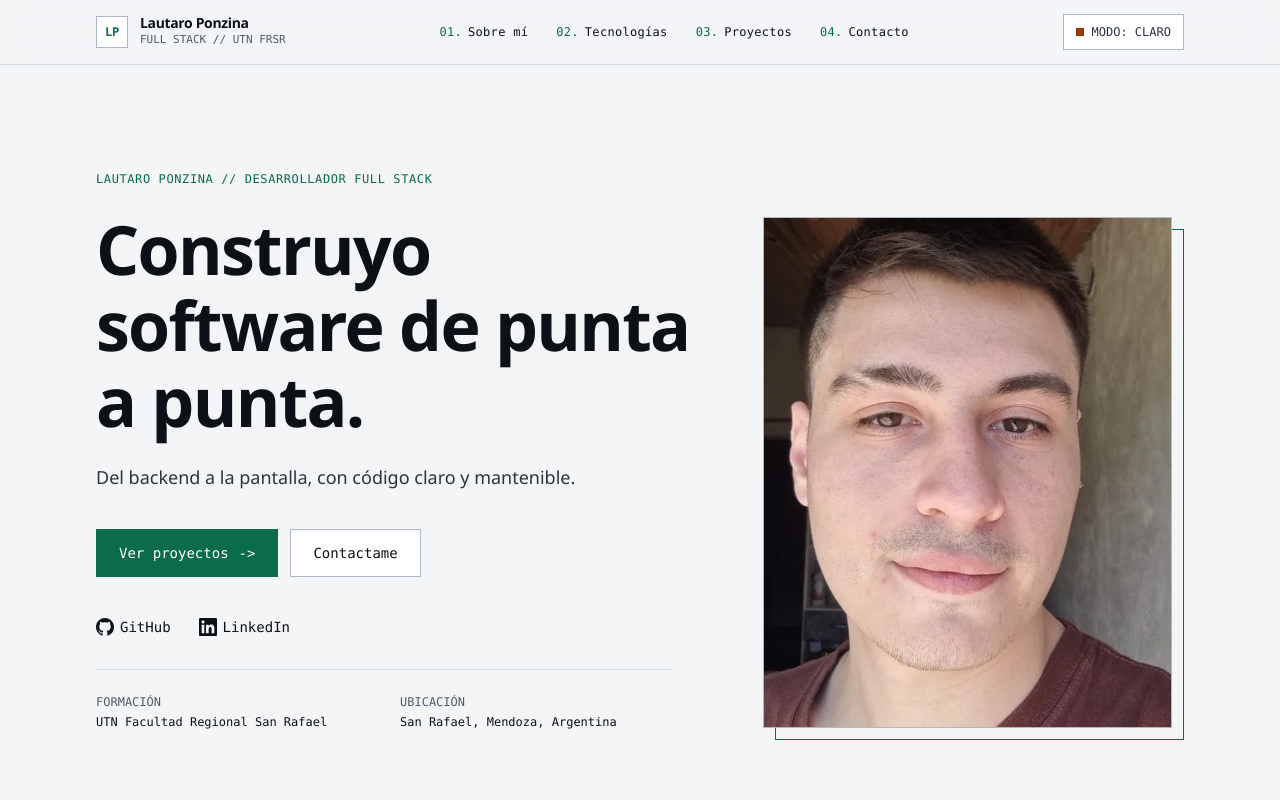
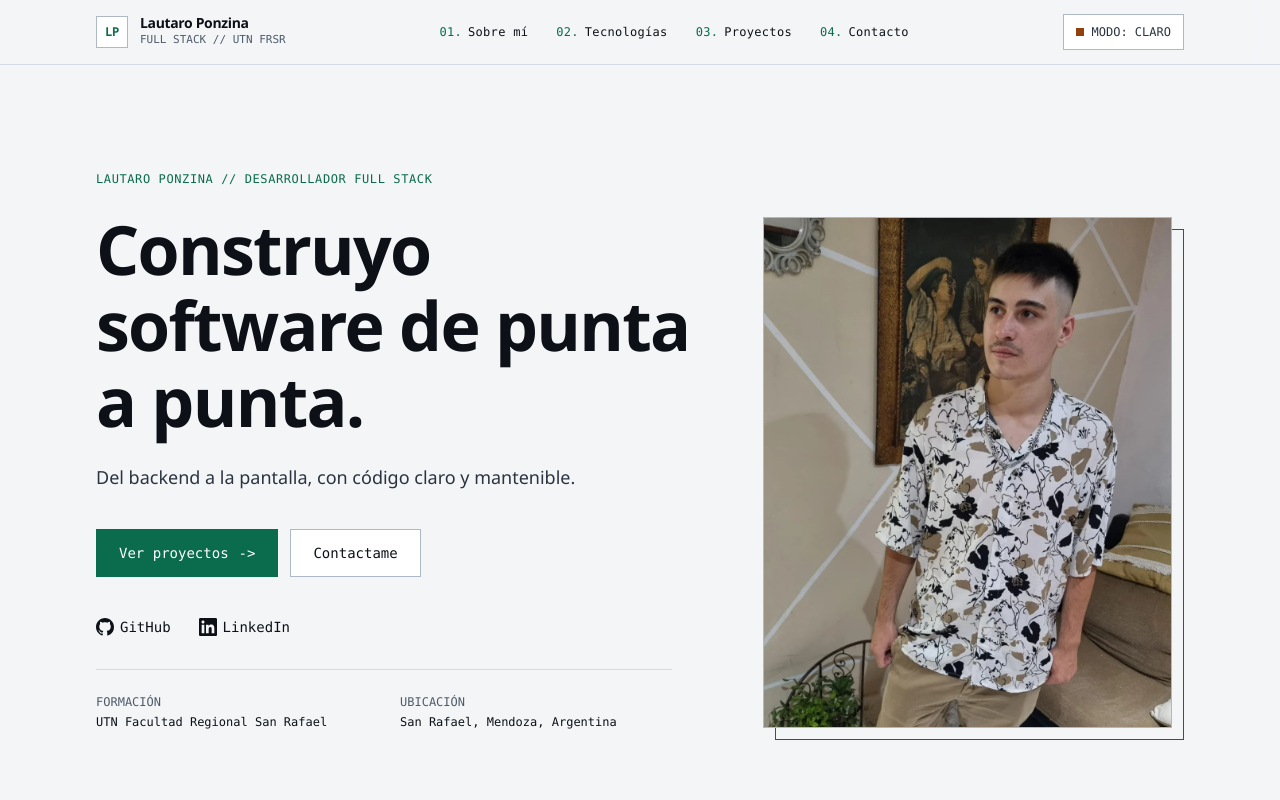
Before and after one commit to Lautaro-404/portfolio, a React (Vite) app: page / in a window 1280 px wide. Shown: the top 800 px of the page. Built offline with nearby package versions, Linux system fonts and the light colour scheme.

Commit message:
feat(profile): actualiza foto de perfil en formatos WebP y JPG

```diff
--- a/index.html
+++ b/index.html
@@ -31,8 +31,8 @@
     />
     <meta property="og:url" content="https://lautaro-ponzina.vercel.app/" />
     <meta property="og:image" content="https://lautaro-ponzina.vercel.app/foto-perfil.jpg" />
-    <meta property="og:image:width" content="640" />
-    <meta property="og:image:height" content="800" />
+    <meta property="og:image:width" content="1280" />
+    <meta property="og:image:height" content="1280" />
     <meta property="og:image:alt" content="Retrato de Lautaro Ponzina — Desarrollador Full Stack" />
 
     <!-- Twitter -->
--- a/src/components/Hero.tsx
+++ b/src/components/Hero.tsx
@@ -117,8 +117,8 @@ export function Hero() {
                 <img
                   src="/foto-perfil.jpg"
                   alt={`Retrato de ${OWNER_NAME}`}
-                  width={640}
-                  height={800}
+                  width={1280}
+                  height={1280}
                   fetchPriority="high"
                   decoding="async"
                   className="h-full w-full object-cover"
```
Also changed, not shown: public/foto-perfil.jpg, public/foto-perfil.webp.
